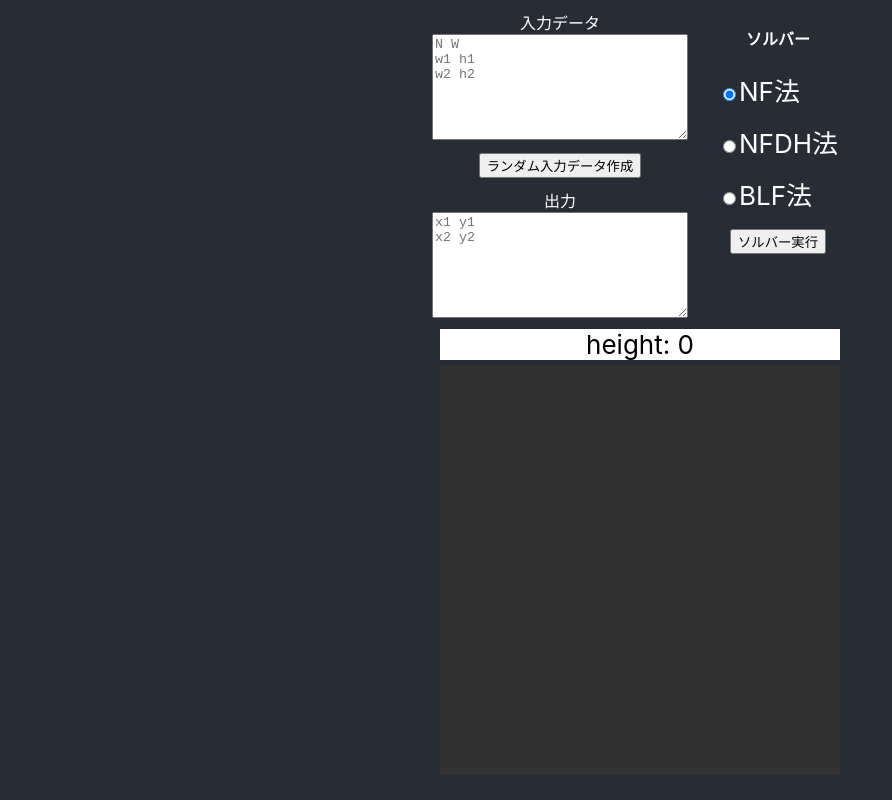
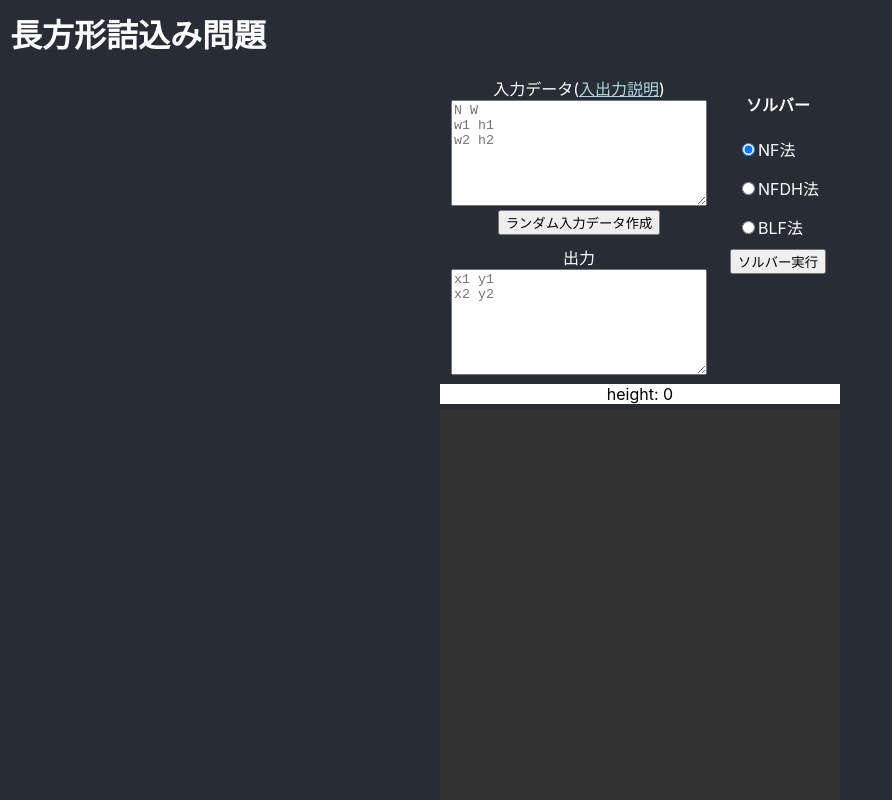
Before and after one commit to tanakanotarou2/rust-rectangle-tsumekomi, a React (Create React App) app in the folder react-wasm/: page / in a window 1280 px wide. Shown: the top 800 px of the page, without its empty margins (0-892 px from the left). Built offline with nearby package versions, Linux system fonts and the light colour scheme.

Commit message:
レイアウト調整

```diff
--- a/react-wasm/src/App.css
+++ b/react-wasm/src/App.css
@@ -1,6 +1,19 @@
 .App {
     text-align: center;
     background-color: #282c34;
+    color: white;
+}
+
+h1 {
+    margin: 0 0 10px;
+    padding-left: 10px;
+    padding-top: 10px;
+    text-align: left;
+}
+
+a {
+    font-size: 1rem;
+    color: lightblue;
 }
 
 .App-logo {
@@ -21,15 +34,10 @@
     flex-direction: column;
     align-items: center;
     justify-content: center;
-    font-size: calc(10px + 2vmin);
-    color: white;
 }
 
 .App-body {
-    /*width: 100vw;*/
-    /*min-height: 100vh;*/
-    padding-top:10px;
-    font-size: calc(10px + 2vmin);
+    padding-top: 10px;
     color: white;
     margin: 0 auto;
 }
@@ -38,12 +46,13 @@
     color: #61dafb;
 }
 
-.footer{
+.footer {
     padding: 30px 10px;
-    color:white;
+    color: white;
     text-align: left;
 }
-.footer h2{
+
+.footer h2 {
     font-size: 1.1rem;
     margin-bottom: 5px;
 }
--- a/react-wasm/src/App.tsx
+++ b/react-wasm/src/App.tsx
@@ -5,6 +5,7 @@ import Container from "./Container";
 function App() {
     return (
         <div className="App">
+            <h1>長方形詰込み問題</h1>
             <div className="App-body">
             <Container/>
             </div>
--- a/react-wasm/src/Container.css
+++ b/react-wasm/src/Container.css
@@ -11,7 +11,7 @@
 
 .input label {
     font-size: 1rem;
-    display: block;
+    /*display: block;*/
 }
 
 .output {
--- a/react-wasm/src/Container.tsx
+++ b/react-wasm/src/Container.tsx
@@ -154,7 +154,10 @@ const Container = () => {
                 <div>
                     <div className="input">
                         <div>
+                            <div>
                             <label htmlFor="inp">入力データ</label>
+                            (<a href={"https://github.com/tanakanotarou2/rust-rectangle-tsumekomi/blob/main/docs/mondai.md#%E5%85%A5%E5%87%BA%E5%8A%9B"} >入出力説明</a>)
+                            </div>
                             <textarea id="inp"
                                       name="inp"
                                       placeholder={input_placeholder}
```
